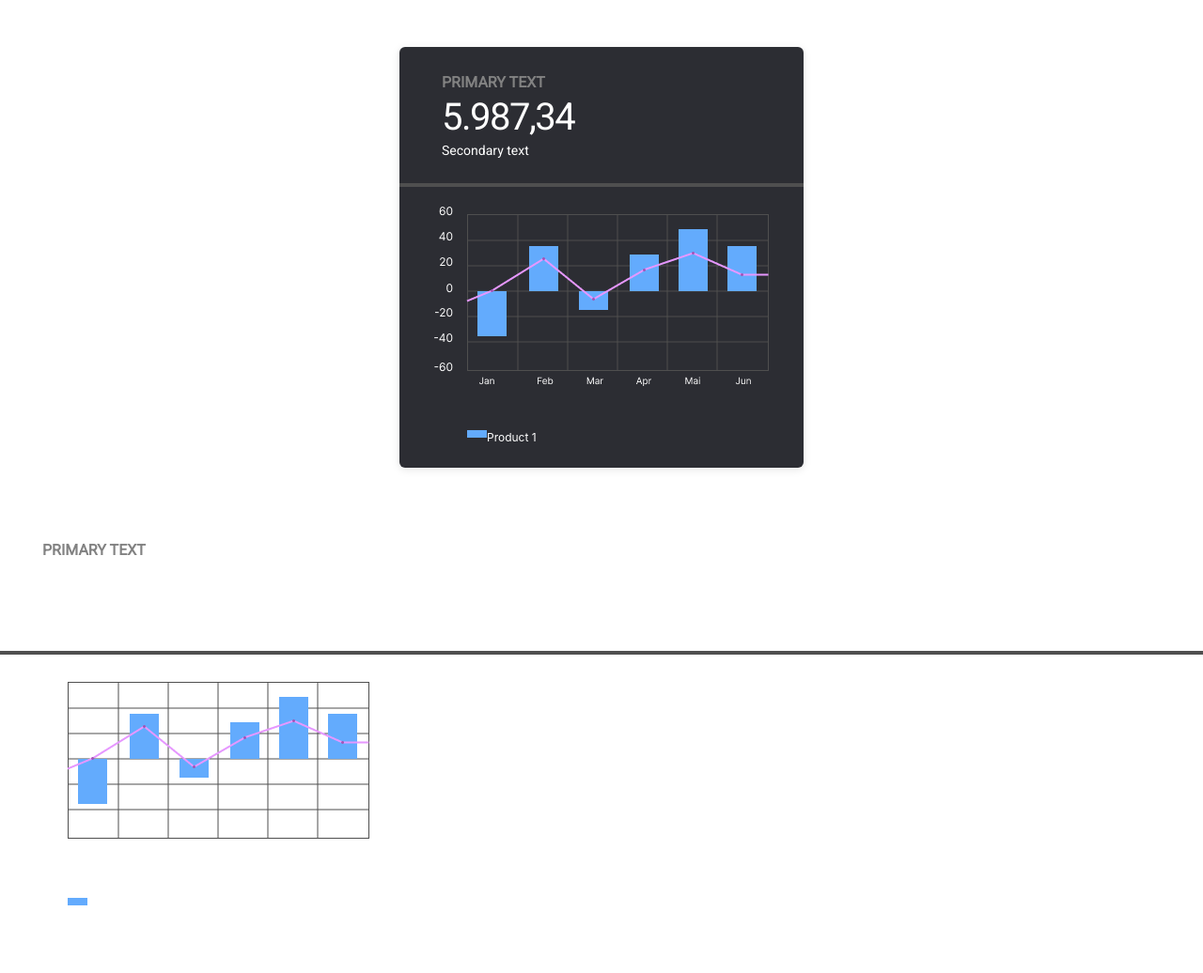
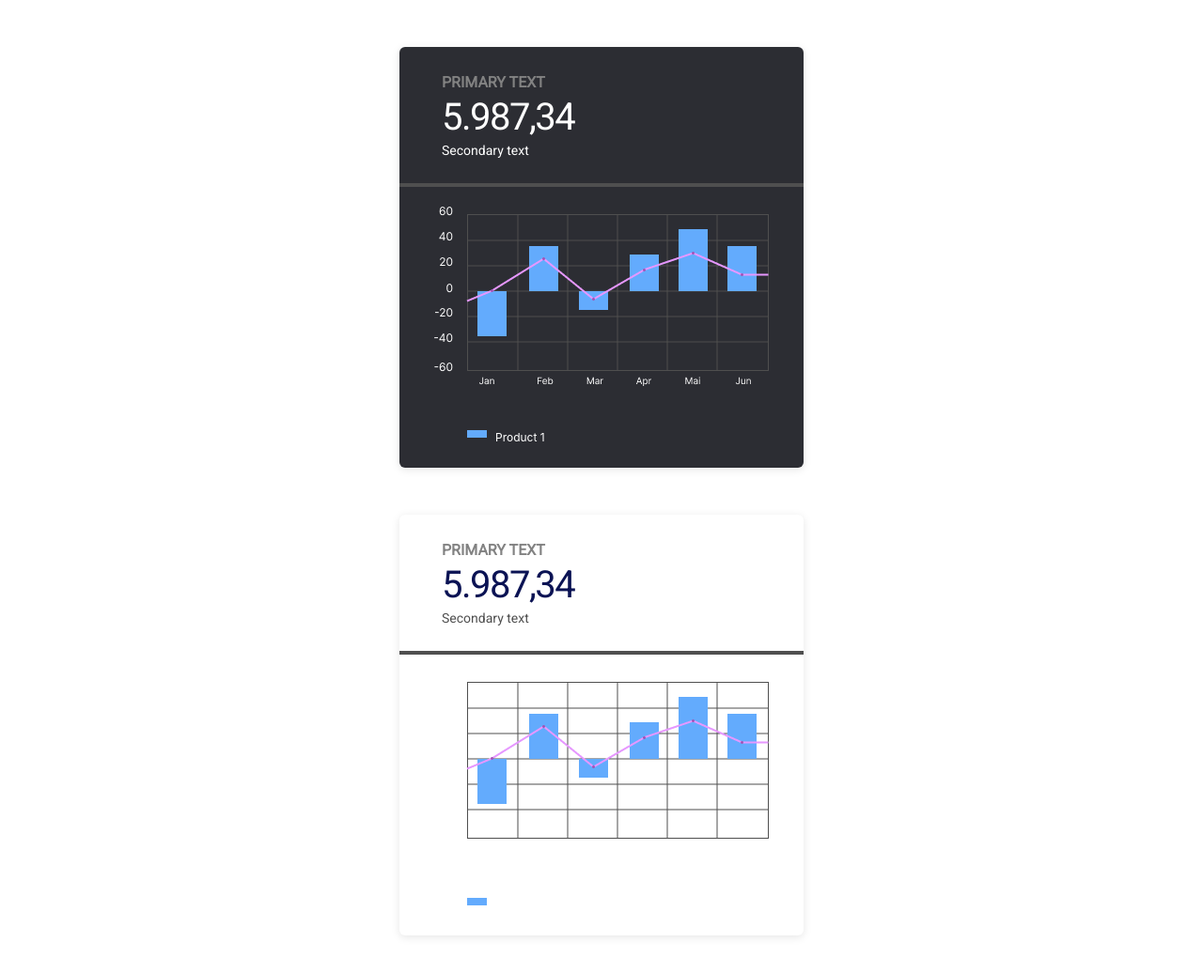
Before and after one commit to Artyom1a/Frontend, a plain HTML site: page 1205/index.html in a window 1280 px wide. Shown: the whole page at 94% size. Before the commit the page ends 971 px from the top, so only its background shows below. Drawn offline with Linux system fonts and the light colour scheme.

Commit message:
feature1505n2

```diff
--- a/1205/style.css
+++ b/1205/style.css
@@ -69,12 +69,35 @@ h3 {
 }
 
 .product {
-    font-family: 'Inter';
-    font-style: normal;
-    font-weight: 400;
-    font-size: 12px;
+    font: 400 12px "Inter";
     line-height: 15px;
     text-align: center;
     color: #FFFFFF;
+    margin-left: 9px;
+}
 
+.wrapper-second {
+    background: #FFFFFF;
+    box-shadow: 0px 2px 10px rgba(0, 0, 0, 0.1);
+    height: 448px;
+    width: 430px;
+    border-radius: 6px;
+    margin: 50px auto;
 }
+
+.header1 {
+    font: 500 40px "Roboto";
+    line-height: 47px;
+    letter-spacing: -0.0375em;
+    color: #0B1354;   ;
+    padding-top: 4px;
+    margin-left: 45px;
+}
+
+.header3 {
+    font: 400 14px "Roboto";
+    line-height: 16px;
+    color: #4F4F4F;
+    padding-top: 4px;
+    margin-left: 45px;
+}
```
